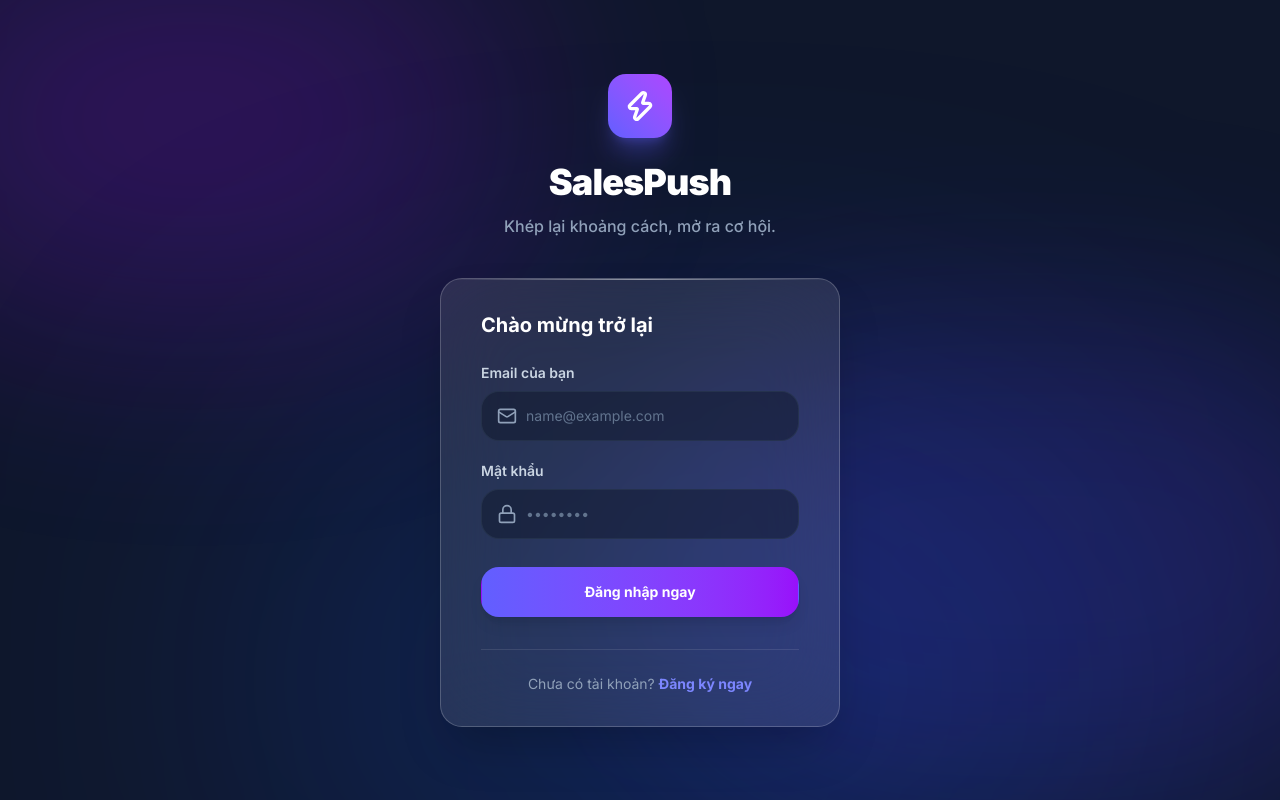
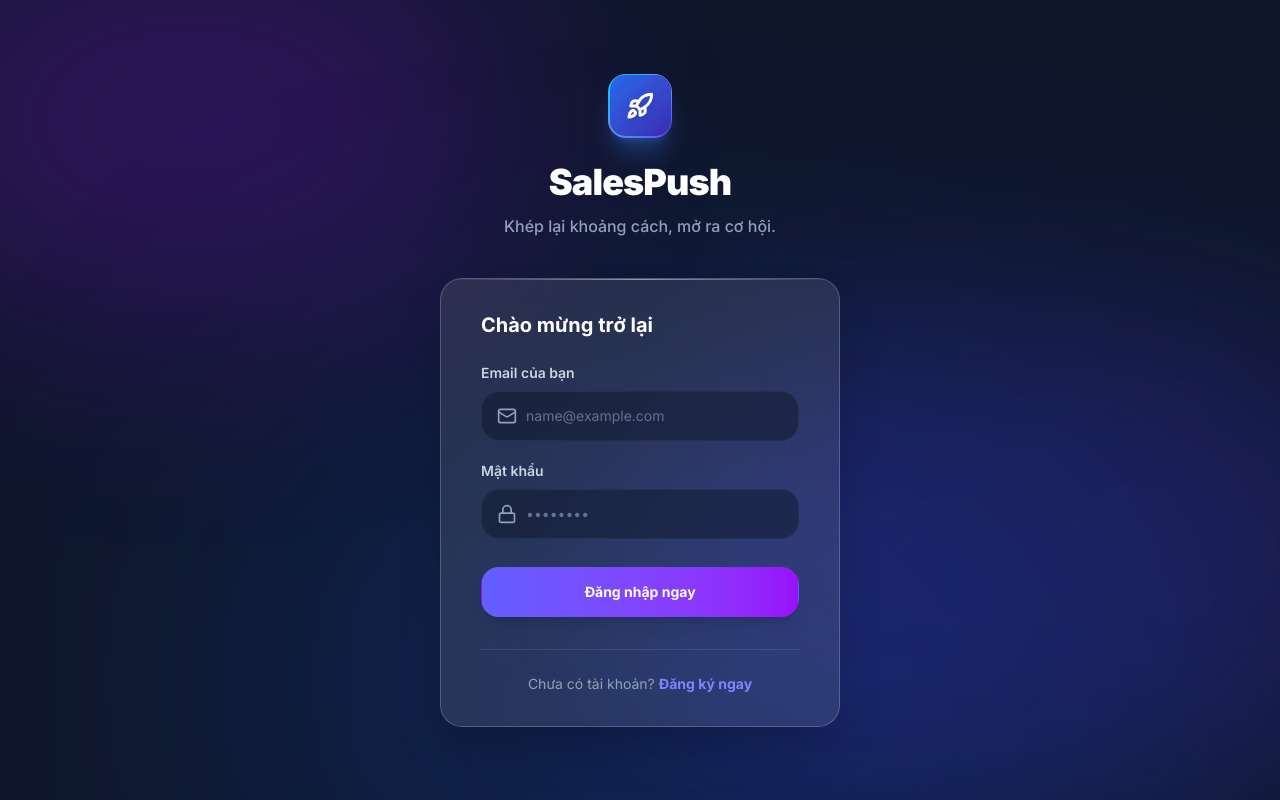
Before and after one commit to Apppromax/crmnew, a Next.js app: page /login in a window 1280 px wide. Built offline with nearby package versions, Linux system fonts and the light colour scheme.

Commit message:
ui: implement a premium glassmorphic Logo component across all pages

```diff
--- a/src/app/loading.js
+++ b/src/app/loading.js
@@ -1,12 +1,10 @@
 import { Loader2 } from "lucide-react";
+import Logo from "@/components/Logo";
 
 export default function RootLoading() {
   return (
     <div className="min-h-screen bg-[#F4F8FB] dark:bg-slate-950 flex flex-col items-center justify-center p-6 pb-24 transition-colors duration-300">
-      <div className="w-16 h-16 bg-white dark:bg-slate-900 rounded-3xl shadow-xl shadow-primary-500/10 flex items-center justify-center mb-6 relative">
-        <div className="absolute inset-0 bg-primary-500/20 rounded-3xl animate-ping"></div>
-        <Loader2 className="w-8 h-8 animate-spin text-primary-600 dark:text-primary-400 relative z-10" />
-      </div>
+      <Logo size="lg" className="mb-6 animate-pulse" />
 
       <h2 className="text-xl font-black text-slate-800 dark:text-white mb-2 tracking-tight">SalesPush CRM</h2>
       <p className="text-sm font-medium text-slate-500 dark:text-slate-400 animate-pulse">Đang tải dữ liệu...</p>
--- a/src/app/login/page.js
+++ b/src/app/login/page.js
@@ -4,6 +4,7 @@ import { useState } from "react";
 import { useRouter } from "next/navigation";
 import { createClient } from "@/lib/supabase/client";
 import { Zap, Mail, Lock, Loader2 } from "lucide-react";
+import Logo from "@/components/Logo";
 
 export default function LoginPage() {
   const router = useRouter();
@@ -58,9 +59,7 @@ export default function LoginPage() {
 
       <div className="relative z-10 sm:mx-auto sm:w-full sm:max-w-md px-6">
         <div className="text-center mb-10">
-          <div className="inline-flex items-center justify-center w-16 h-16 rounded-2xl bg-gradient-to-tr from-indigo-500 to-purple-500 shadow-xl shadow-indigo-500/30 mb-6 text-white">
-            <Zap className="w-8 h-8" strokeWidth={2.5} />
-          </div>
+          <Logo size="lg" className="mb-6 mx-auto" />
           <h2 className="text-4xl font-black text-white tracking-tight">
             SalesPush
           </h2>
--- a/src/components/BottomNav.js
+++ b/src/components/BottomNav.js
@@ -3,6 +3,7 @@
 import React from 'react';
 import Link from 'next/link';
 import { Home, Users, Calendar, User, Sparkles, BrainCircuit } from 'lucide-react';
+import Logo from './Logo';
 
 const tabs = [
   {
@@ -43,9 +44,7 @@ export default function BottomNav({ activeTab = 'home' }) {
 
       {/* Desktop Logo - Hidden on mobile */}
       <div className="hidden md:flex items-center gap-3 px-6 py-8">
-        <div className="w-10 h-10 rounded-xl bg-gradient-to-br from-primary-500 to-primary-600 flex items-center justify-center shadow-lg shadow-primary-500/20">
-          <Sparkles className="w-5 h-5 text-white" />
-        </div>
+        <Logo size="md" />
         <div>
           <h2 className="text-xl font-black text-slate-900 dark:text-white leading-none">SalesPush</h2>
           <p className="text-[10px] font-bold text-primary-500 tracking-wider uppercase mt-1">Smart CRM</p>
--- a/src/components/LandingPage.js
+++ b/src/components/LandingPage.js
@@ -3,6 +3,7 @@
 import Link from "next/link";
 import { useEffect, useState } from "react";
 import { Zap, ArrowRight, ClipboardList, Clock } from "lucide-react";
+import Logo from "./Logo";
 
 export default function LandingPage() {
   const [mounted, setMounted] = useState(false);
@@ -26,9 +27,7 @@ export default function LandingPage() {
         {/* Navigation */}
         <header className="py-6 flex justify-between items-center animate-fade-in-up">
           <div className="flex items-center gap-3">
-            <div className="w-10 h-10 rounded-xl bg-gradient-to-tr from-indigo-500 to-purple-500 shadow-lg shadow-indigo-500/30 flex items-center justify-center">
-              <Zap className="w-6 h-6 text-white" />
-            </div>
+            <Logo size="md" />
             <span className="text-2xl font-black tracking-tight text-white">SalesPush</span>
           </div>
           <Link href="/login" className="text-sm font-bold text-slate-300 hover:text-white transition-colors">
--- /dev/null
+++ b/src/components/Logo.js
@@ -0,0 +1,28 @@
+import React from 'react';
+import { Rocket } from 'lucide-react';
+
+export default function Logo({ size = 'md', className = '' }) {
+  const sizeMap = {
+    sm: { container: 'w-8 h-8 rounded-xl', icon: 'w-4 h-4', blur: 'w-4 h-4 -top-1 -right-1', innerRadius: 'rounded-[11px]' },
+    md: { container: 'w-11 h-11 rounded-[14px]', icon: 'w-5 h-5', blur: 'w-6 h-6 -top-2 -right-2', innerRadius: 'rounded-[13px]' },
+    lg: { container: 'w-16 h-16 rounded-2xl', icon: 'w-7 h-7', blur: 'w-8 h-8 -top-2 -right-2', innerRadius: 'rounded-[15px]' },
+    xl: { container: 'w-24 h-24 rounded-[2rem]', icon: 'w-12 h-12', blur: 'w-14 h-14 -top-4 -right-4', innerRadius: 'rounded-[31px]' },
+  };
+
+  const s = sizeMap[size] || sizeMap.md;
+
+  return (
+    <div className={`relative ${s.container} bg-gradient-to-br from-cyan-400 via-primary-500 to-indigo-600 p-[1.5px] shadow-xl shadow-primary-500/30 overflow-hidden group shrink-0 ${className}`}>
+      {/* Outer subtle gradient border effect via padding */}
+      <div className="absolute inset-0 bg-gradient-to-tr from-white/30 to-transparent opacity-50"></div>
+
+      {/* Inner glowing orb */}
+      <div className={`absolute ${s.blur} bg-white/40 blur-md rounded-full transition-transform duration-700 group-hover:scale-150`}></div>
+
+      {/* Main body */}
+      <div className={`w-full h-full bg-gradient-to-br from-primary-600/95 to-indigo-800/95 flex items-center justify-center backdrop-blur-md relative z-10 ${s.innerRadius}`}>
+         <Rocket className={`${s.icon} text-white group-hover:-translate-y-1 group-hover:translate-x-1 transition-transform duration-300 drop-shadow-md`} strokeWidth={2.5} />
+      </div>
+    </div>
+  );
+}
```
